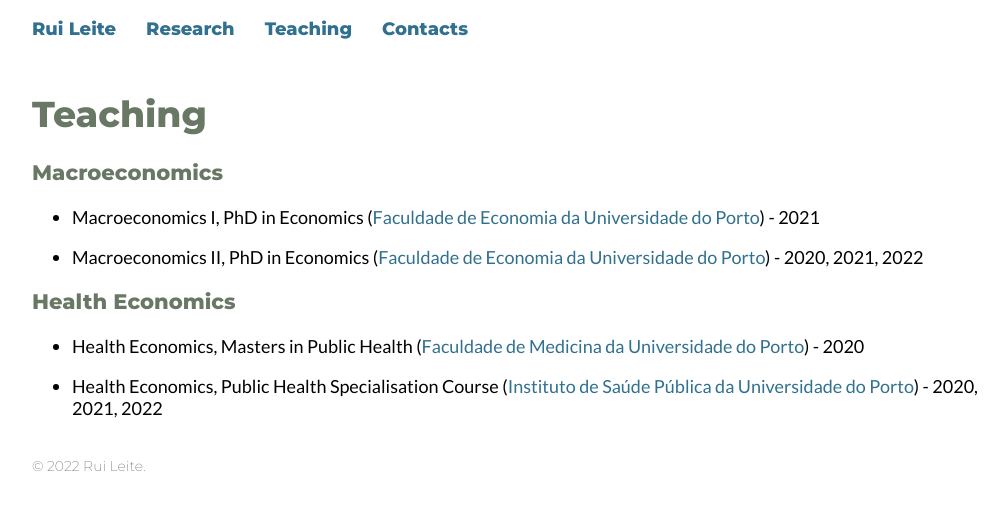
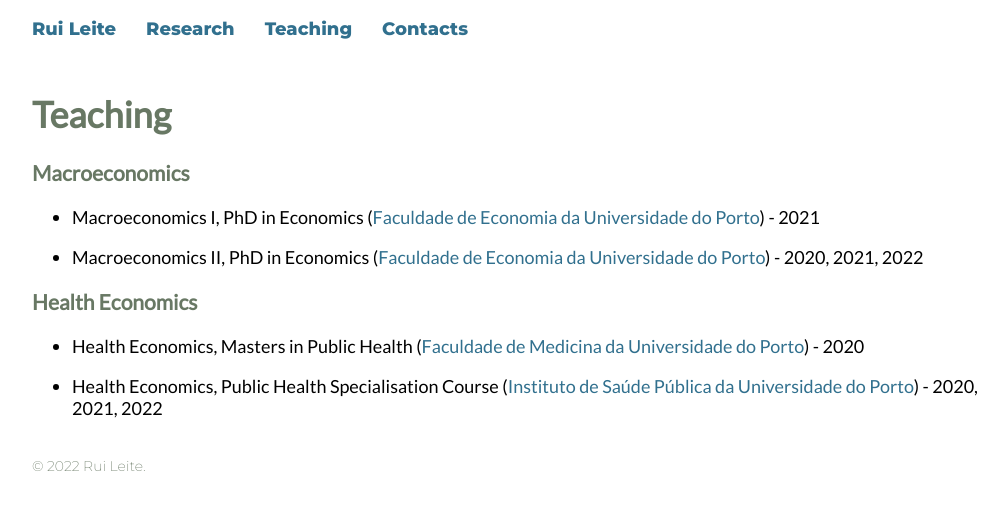
Before and after one commit to rmleite/rmleite.github.io, a Jekyll site: the page built from teaching.md, in a window 1280 px wide. Shown: the top 510 px of the page, without its empty margins (128-1136 px from the left). Built offline with Jekyll 4.4.1, drawn with Linux system fonts in a browser that asks for light colours.

Commit message:
Update main.css

```diff
--- a/assets/css/main.css
+++ b/assets/css/main.css
@@ -55,10 +55,11 @@ a {
 
 .content h1, h2, h3 {
   color: #687864;
-  font-family: 'Montserrat', sans-serif; font-weight: 800;
+  /*font-family: 'Montserrat', sans-serif;*/
+  font-weight: 800;
 }
 
 .footer {
   color: #687864;
-  font-family: 'Montserrat', sans-serif;  font-size: 14px; font-weight: 200;
+  font-family: 'Montserrat', sans-serif; font-size: 14px; font-weight: 200;
 }
```
